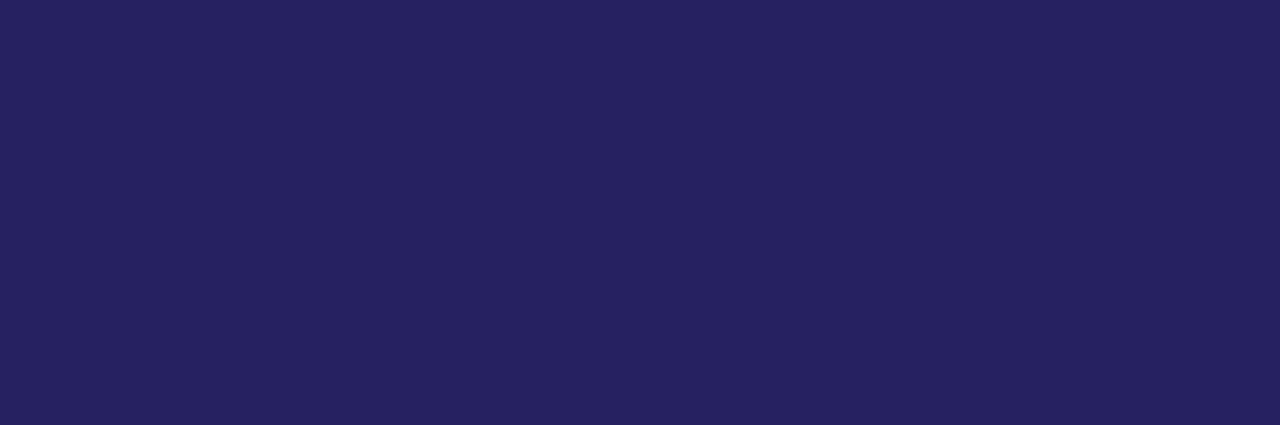
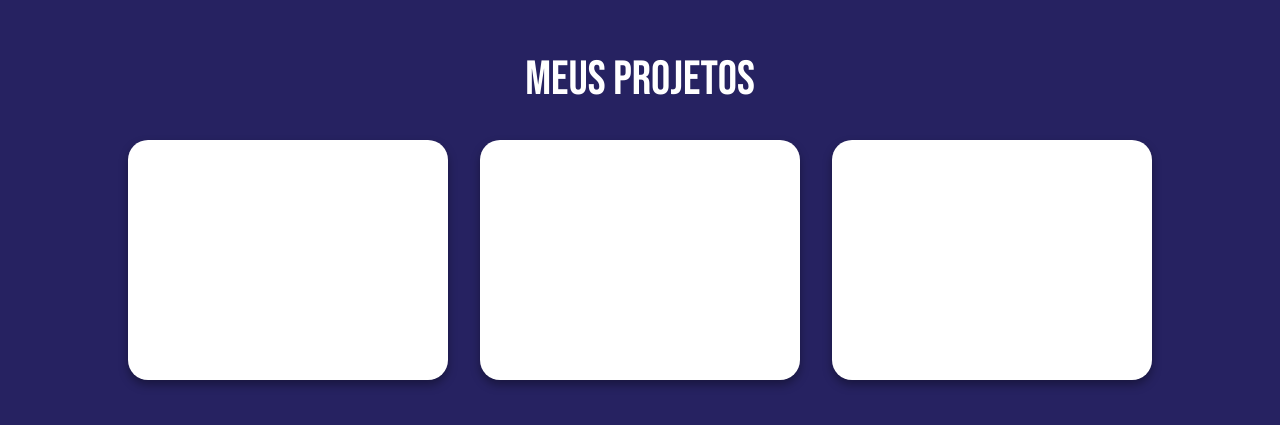
Before and after one commit to mateusfranca97/LandingPage, a React (Vite) app: page / in a window 1280 px wide. Shown: the part 2625-3050 px from the top of the page. Before the commit the page ends 2432 px from the top, so only its background shows below. Built offline with nearby package versions, Linux system fonts and the light colour scheme.

Commit message:
01/03
+Project

```diff
--- a/src/components/Header/index.tsx
+++ b/src/components/Header/index.tsx
@@ -8,7 +8,7 @@ export function Header(){
                <li><a href="#home">Ínicio</a></li>
                <li><a href="#about">Sobre</a></li>
                <li><a href="#skills">Skills</a></li>
-               <li><a href="#section4">Portfólio</a></li>
+               <li><a href="#portfolio">Portfólio</a></li>
            </ul>
        </Container>
     )
--- a/src/components/Main/index.tsx
+++ b/src/components/Main/index.tsx
@@ -1,3 +1,4 @@
+import { ProjectComponent } from "../ProjectComponent";
 import { SkillComponent } from "../SkillComponent";
 import { Container } from "./style";
 
@@ -30,6 +31,15 @@ export function Main(){
                 <SkillComponent text="SASS"/>
                 <SkillComponent text="JAVASCRIPT"/>
             </div>
+
+            <div className="portfolio" id="portfolio">
+                <h1>Meus Projetos</h1>
+                <div className="projectList">
+                    <ProjectComponent href="https://github.com/mateusfranca97/ws_dtmoney"/>
+                    <ProjectComponent href="#"/>
+                    <ProjectComponent href="#"/>
+                </div>
+            </div>
         </Container>
     )
 }
--- a/src/components/Main/style.ts
+++ b/src/components/Main/style.ts
@@ -60,4 +60,21 @@ export const Container = styled.main`
             padding-bottom: 1rem;
         }
     }
+
+    .portfolio{
+        height: 100vh;
+
+        display: flex;
+        justify-content: center;
+        align-items: center;
+        flex-direction: column;
+
+        .projectList{
+            display: grid;
+            grid-template-columns: repeat(3, 1fr);
+            gap: 2rem;
+
+
+        }
+    }
 `
--- /dev/null
+++ b/src/components/ProjectComponent/index.tsx
@@ -0,0 +1,13 @@
+import { Container } from "./style";
+
+type ProjectComponentProps = {
+    href: string;
+}
+
+export function ProjectComponent(props: ProjectComponentProps){
+    return(
+        <Container>
+            <a href={props.href}></a>
+        </Container>
+    )
+}
--- /dev/null
+++ b/src/components/ProjectComponent/style.ts
@@ -0,0 +1,12 @@
+import styled from 'styled-components'
+
+export const Container = styled.div`
+    cursor: pointer;
+    height: 15rem;
+    width: 20rem;
+
+    background: #FFF;
+    border-radius: 20px;
+    box-shadow: rgba(0, 0, 0, 0.35) 0px 5px 10px;
+
+`
--- a/src/styles/global.ts
+++ b/src/styles/global.ts
@@ -21,6 +21,6 @@ export const GlobalStyle = createGlobalStyle`
 
     body {
         background: var(--primaryColor);
-        overflow: hidden;  Hide scrollbars
+        /* overflow: hidden;  Hide scrollbars */
     }
 `
```
